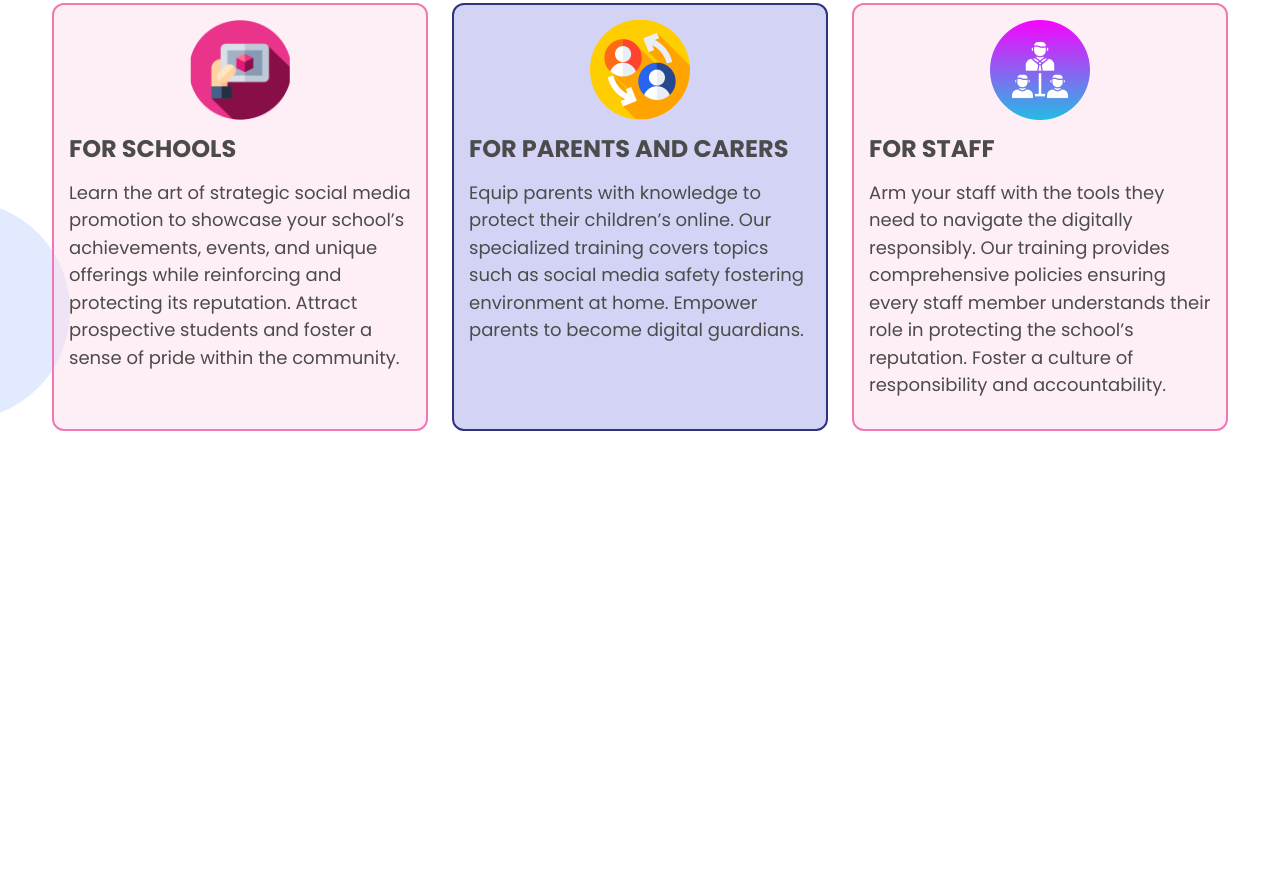
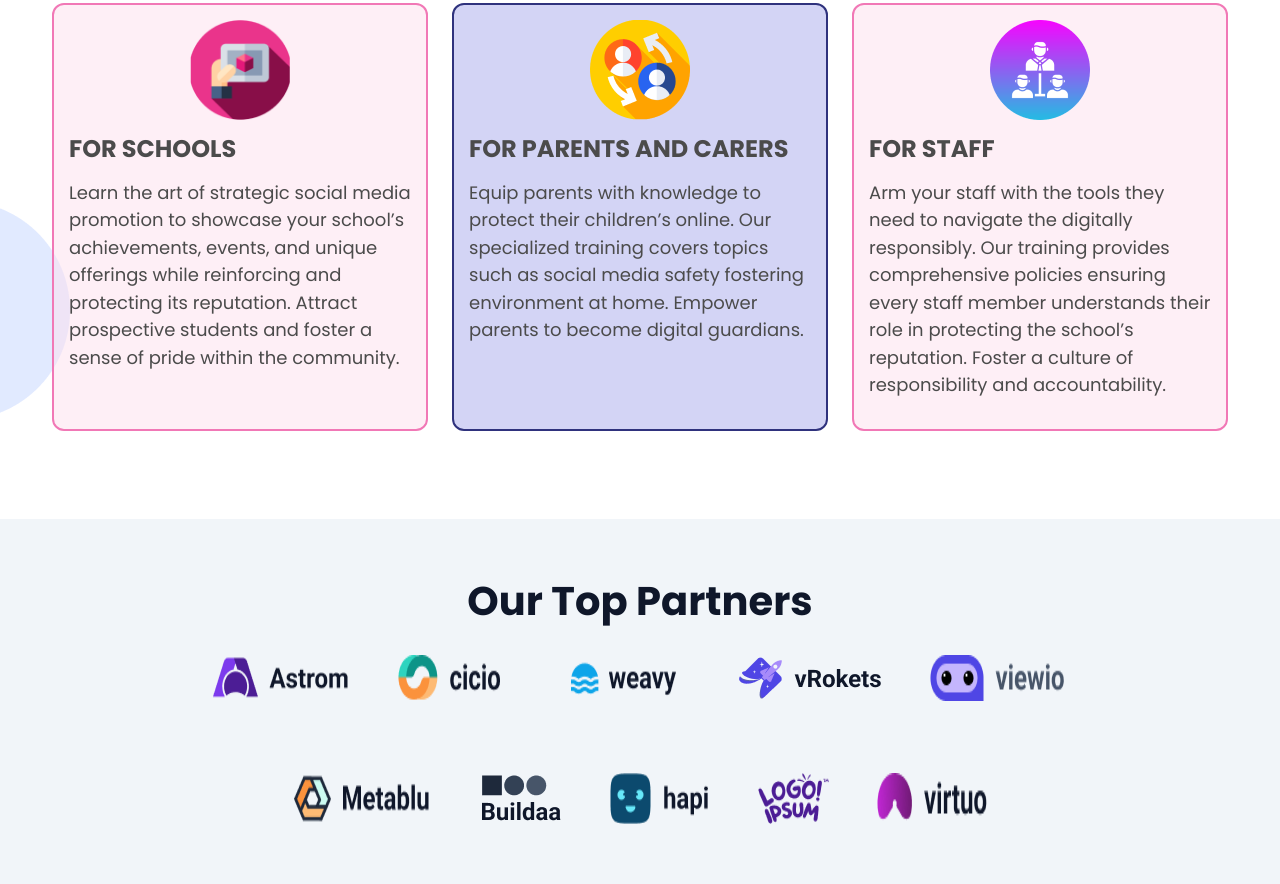
Before and after one commit to WAJDAN-KHAN/EduSocial, a plain HTML site: page index.html in a window 1280 px wide. Shown: the part 1676-2560 px from the top of the page. Before the commit the page ends 2195 px from the top, so only its background shows below. Drawn offline with nearby package versions, Linux system fonts and the light colour scheme.

Commit message:
partners section done

```diff
--- a/assets/styles/style.css
+++ b/assets/styles/style.css
@@ -203,6 +203,22 @@ body {
     z-index: -1;
 }
 
+
+
+.partners-section{
+    padding: 60px 0px;
+    background: #F1F5F9;
+
+}
+
+.top-part{
+    color: #0F172A;
+    font-size: 40px;
+    font-weight: 600;
+    line-height: 44px;
+}
+
+
 /* media query  */
 
 @media(max-width:800px) {
--- a/index.html
+++ b/index.html
@@ -237,6 +237,34 @@
 
     </section>
 
+
+
+    <!-- partners section  -->
+
+    <section class="partners-section">
+        <div class="container">
+            <div class="text-center">
+                <h1 class="top-part">
+                    Our Top Partners
+                </h1>
+            </div>
+            <div class="py-4 d-flex flex-wrap gap-5   partners justify-content-center">
+                <img src="./assets/images/Logo1.png" alt="">
+                <img src="./assets/images/Logo2.png" alt="">
+                <img src="./assets/images/Logo3.png" alt="">
+                <img src="./assets/images/Logo4.png" alt="">
+                <img src="./assets/images/Logo5.png" alt="">
+            </div>
+            <div class="pt-5 d-flex flex-wrap gap-5   partners justify-content-center">
+                <img src="./assets/images/Logo6.png" alt="">
+                <img src="./assets/images/Logo7.png" alt="">
+                <img src="./assets/images/Logo8.png" alt="">
+                <img src="./assets/images/Logo9.png" alt="">
+                <img src="./assets/images/Logo10.png" alt="">
+            </div>
+        </div>
+    </section>
+
     <script src="https://cdn.jsdelivr.net/npm/bootstrap@5.0.2/dist/js/bootstrap.bundle.min.js"
         integrity="sha384-MrcW6ZMFYlzcLA8Nl+NtUVF0sA7MsXsP1UyJoMp4YLEuNSfAP+JcXn/tWtIaxVXM"
         crossorigin="anonymous"></script>
```
Also changed, not shown: assets/images/Logo1.png (added), assets/images/Logo10.png (added), assets/images/Logo2.png (added), assets/images/Logo3.png (added), assets/images/Logo4.png (added), assets/images/Logo5.png (added), assets/images/Logo6.png (added), assets/images/Logo7.png (added), assets/images/Logo8.png (added), assets/images/Logo9.png (added).
